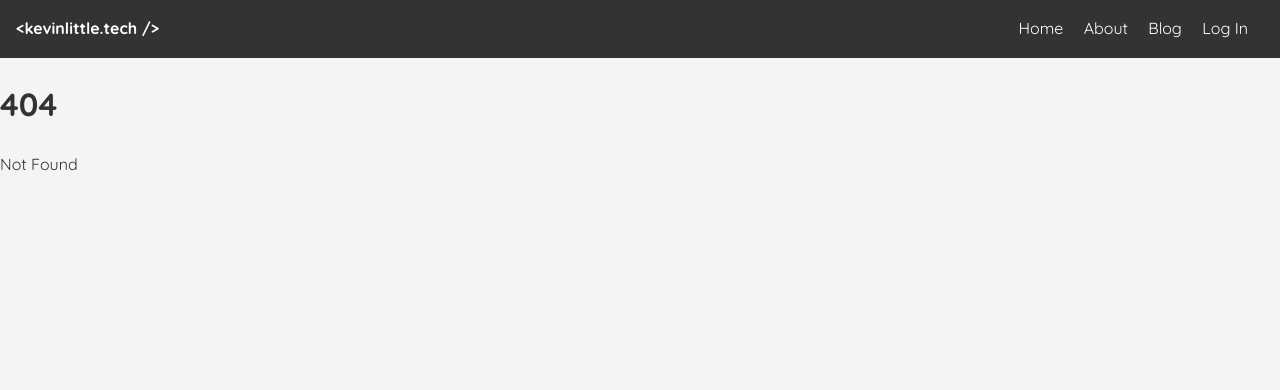
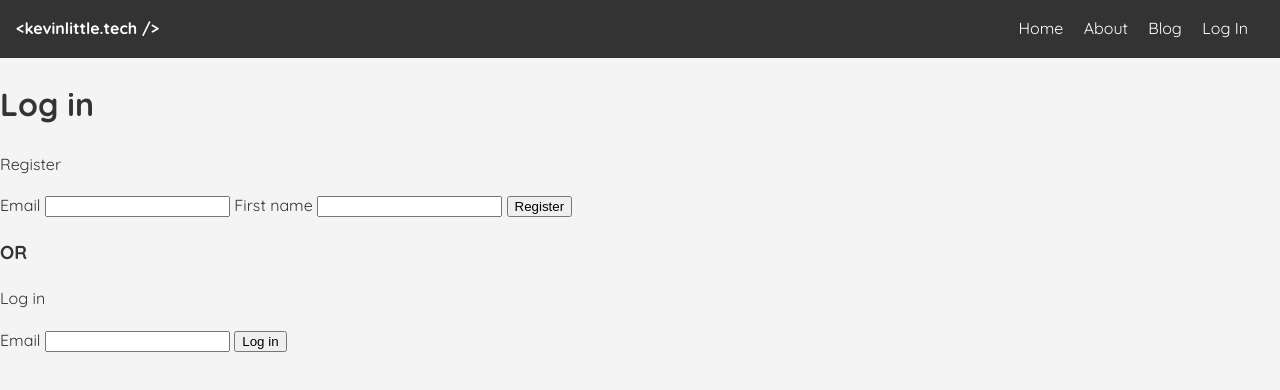
Before and after one commit to crispiestsquid/sveltekit-portfolio, a SvelteKit app: page /login in a window 1280 px wide. Before the commit this address had no page. Shown: the top 390 px of the page. Built offline with nearby package versions, Linux system fonts and the light colour scheme; no server answers.

Commit message:
Playing around with a login page. Requires the mongodb helper

```diff
--- /dev/null
+++ b/src/routes/login/+page.server.js
@@ -0,0 +1,37 @@
+import { getCollection } from '$lib/server/mongodb.js';
+
+export async function load({ cookies }) {
+	const user = await cookies.get('user');
+	return user ? JSON.parse(user) : null;
+}
+
+export const actions = {
+	register: async ({ request }) => {
+		const data = await request.formData();
+		const email = data.get('email');
+		const firstName = data.get('firstName');
+
+		const collection = await getCollection('users');
+		const existing = await collection.findOne({ email });
+		if (existing) {
+			return { error: { msg: 'User already exists' } };
+		}
+		await collection.insertOne({ email, firstName });
+
+		return { success: { msg: 'Successfully registered!' } };
+	},
+	login: async ({ cookies, request }) => {
+		const data = await request.formData();
+		const email = data.get('email');
+
+		const collection = await getCollection('users');
+		const existing = await collection.findOne({ email });
+		if (!existing) {
+			return { error: { msg: 'User does not exist' } };
+		}
+
+		cookies.set('user', JSON.stringify(existing), { path: '/' });
+
+		return { success: { msg: 'Successfully logged in!' } };
+	}
+};
--- /dev/null
+++ b/src/routes/login/+page.svelte
@@ -0,0 +1,42 @@
+<script>
+	export let form;
+	export let data;
+</script>
+
+<h1>Log in</h1>
+<p>Register</p>
+<form method="POST" action="?/register">
+	<label>
+		Email
+		<input name="email" type="email" />
+	</label>
+	<label>
+		First name
+		<input name="firstName" type="text" />
+	</label>
+	<button>Register</button>
+</form>
+<h3>OR</h3>
+<p>Log in</p>
+<form method="POST" action="?/login">
+	<label>
+		Email
+		<input name="email" type="email" />
+	</label>
+	<button>Log in</button>
+</form>
+{#if form?.success}
+	<p id="success">{form.success.msg}</p>
+{/if}
+{#if data?.firstName}
+	<p>Welcome back, {data.firstName}!</p>
+{/if}
+{#if form?.error}
+	<p style="color: red">{form.error.msg}</p>
+{/if}
+
+<style>
+	#success {
+		color: green;
+	}
+</style>
```
